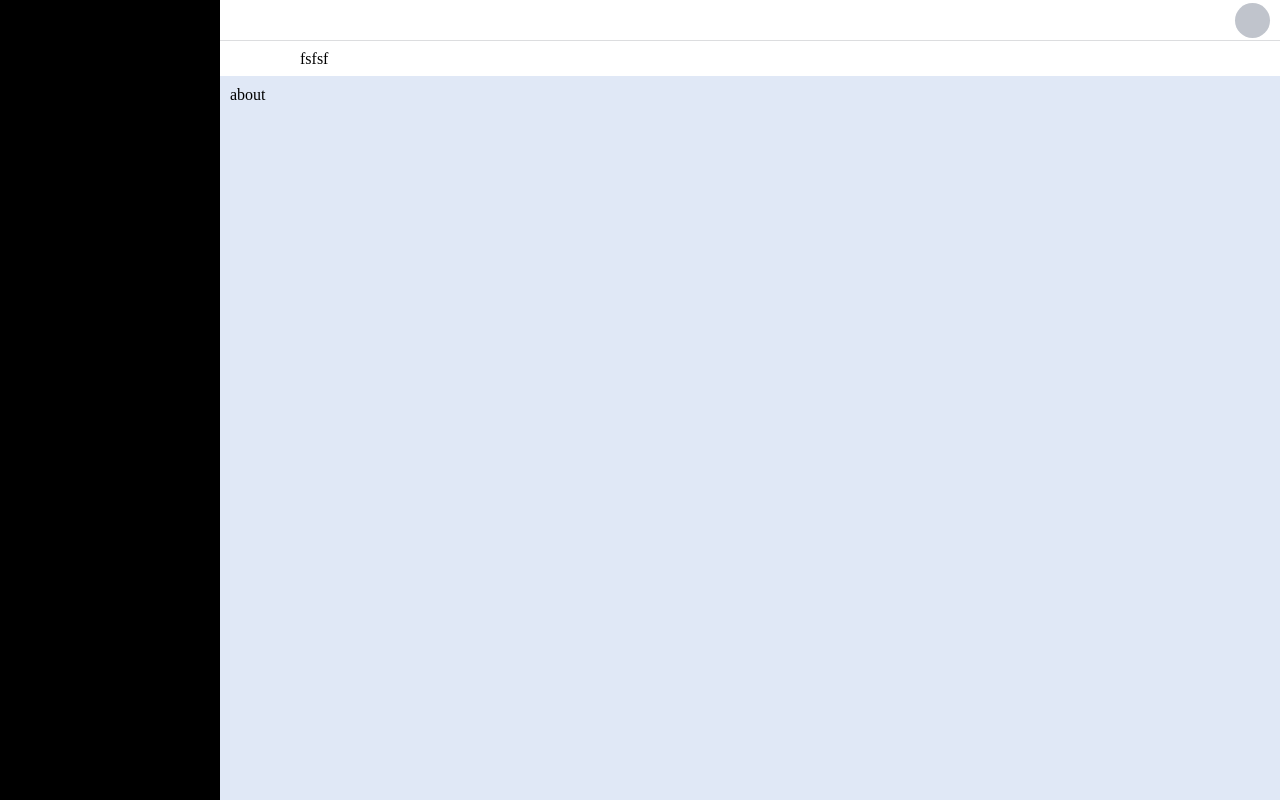
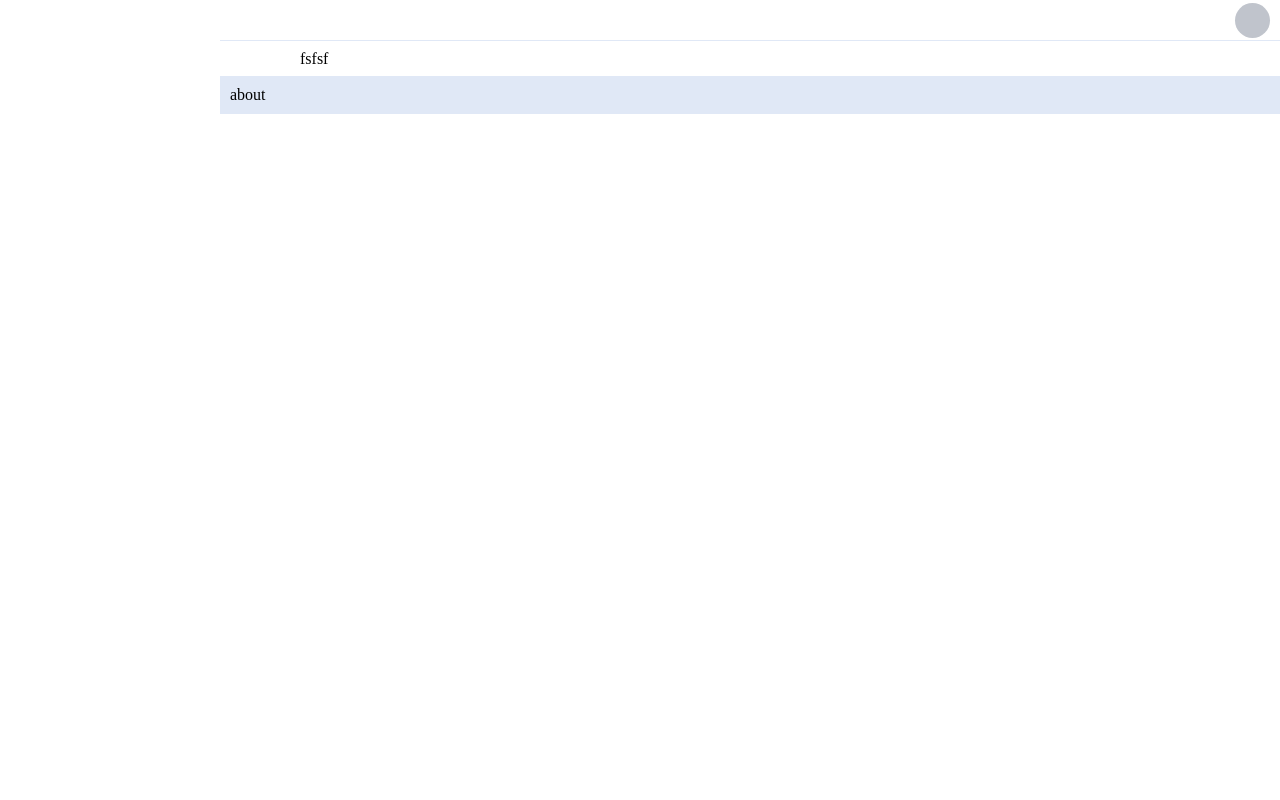
Before and after one commit to AlaricWeb/blueHat, a Vue app: page /about in a window 1280 px wide. Built offline with nearby package versions, Linux system fonts and the light colour scheme; some icons are missing.

Commit message:
feat:测试

```diff
--- a/src/layout/NavMenu.vue
+++ b/src/layout/NavMenu.vue
@@ -2,7 +2,7 @@
 import { ElIcon, ElMenuItem, ElSubMenu } from "element-plus";
 import { h } from "vue";
 import { Document, Folder } from "@element-plus/icons-vue";
-import {Icon} from "@iconify/vue"
+import { Icon } from "@iconify/vue"
 export interface MenuItem {
   name: string;
   route_path: string;
@@ -13,7 +13,7 @@ const model = defineModel<Array<MenuItem>>({ required: true });
 interface Props {
   option: any[];
 }
-const TreeMenu = (props: Props ) => {
+const TreeMenu = (props: Props) => {
   return props.option.map((item) => {
     if (item.children?.length) {
       return h(
@@ -59,23 +59,13 @@ const TreeMenu = (props: Props ) => {
 };
 </script>
 <template>
-  <ElMenu
-    unique-opened
-    router>
+  <ElMenu unique-opened router>
     <TreeMenu :option="model"></TreeMenu>
   </ElMenu>
 </template>
 <style lang="scss" scoped>
 .el-menu {
+  width: 220px;
   border: none;
-  background-color: #000;
-  height: 100vh;
-  width: 220px;
-}
-.layout-menu {
-  width: 220px;
-}
-.collapse {
-  width: auto;
 }
 </style>
--- a/src/layout/index.vue
+++ b/src/layout/index.vue
@@ -2,21 +2,17 @@
 import { onMounted } from 'vue';
 import NavMenu from "@/layout/NavMenu.vue"
 import Navication from "@/layout/Navication.vue"
-import {Icon} from "@iconify/vue"
-
-
+import { Icon } from "@iconify/vue"
 import useUserStore from "@/store/user"
 const userStore = useUserStore();
-
 onMounted(() => {
 
 })
 </script>
-
 <template>
     <ElContainer>
         <ElAside width="auto">
-            <NavMenu  v-model="userStore.TreeList"/>
+            <NavMenu v-model="userStore.TreeList" />
         </ElAside>
         <ElContainer>
             <ElHeader class="layout-header">
@@ -37,40 +33,46 @@ onMounted(() => {
     </ElContainer>
 </template>
 <style scoped lang="scss">
-    .layout-header{
-        padding:0;
+.layout-header {
+    padding: 0;
     height: auto;
-        .header{
+
+    .header {
         height: 40px;
         display: flex;
         align-items: center;
-            .left{
-                padding-left:  10px;
+
+        .left {
+            padding-left: 10px;
             font-size: 1.5em;
-                svg{
+
+            svg {
                 color: #888;
                 cursor: pointer;
             }
         }
-            .right{
+
+        .right {
             flex-grow: 1; // 定义元素剩余空间所占比例  默认0 即不放大
             flex-shrink: 0; //定义子元素在空间不足时所占比例。默认为1，即缩小
             flex-basis: auto;
             display: flex;
             padding-right: 10px;
-                flex-direction:row-reverse;
+            flex-direction: row-reverse;
         }
 
     }
-        .tabs{
+
+    .tabs {
         height: 35px;
-            border-top: 1px solid  #dadbdef1 ;
+        border-top: 1px solid #e0e8f6;
 
     }
 }
-    .layout-main{
+
+.layout-main {
     background-color: #e0e8f6;
-        padding:10px;
+    padding: 10px;
     box-sizing: border-box;
 }
 </style>
--- a/src/views/system/menu/index.vue
+++ b/src/views/system/menu/index.vue
@@ -4,7 +4,9 @@ import request from "@/utils/request";
 import { onMounted, reactive } from "vue";
 import { Icon } from "@iconify/vue";
 import { useRouter } from "vue-router"
+
 const router = useRouter();
+
 const pageConfig = reactive({
   query: {
     page: 1,
@@ -14,17 +16,23 @@ const pageConfig = reactive({
   loading: false,
   list: [],
 });
+
 type Query = {
   page: number;
   limit: number;
 };
+
 const fetch = async (where: Query | null = null) => {
-  const params = where || {};
-  pageConfig.loading = true;
-  pageConfig.list = await request.get(router.currentRoute.value.fullPath, { params });
-  pageConfig.loading = false;
+  try {
+    const params = where || {};
+    pageConfig.loading = true;
+    pageConfig.list = await request.get(router.currentRoute.value.fullPath, { params });
+  } catch (error) {
+    pageConfig.loading = false;
+  }
   return true;
 };
+
 onMounted(() => {
   fetch();
 });
```
Also changed, not shown: src/vite-env.d.ts (line endings or trailing spaces). Lines whose indentation alone changed are shown as unchanged.
